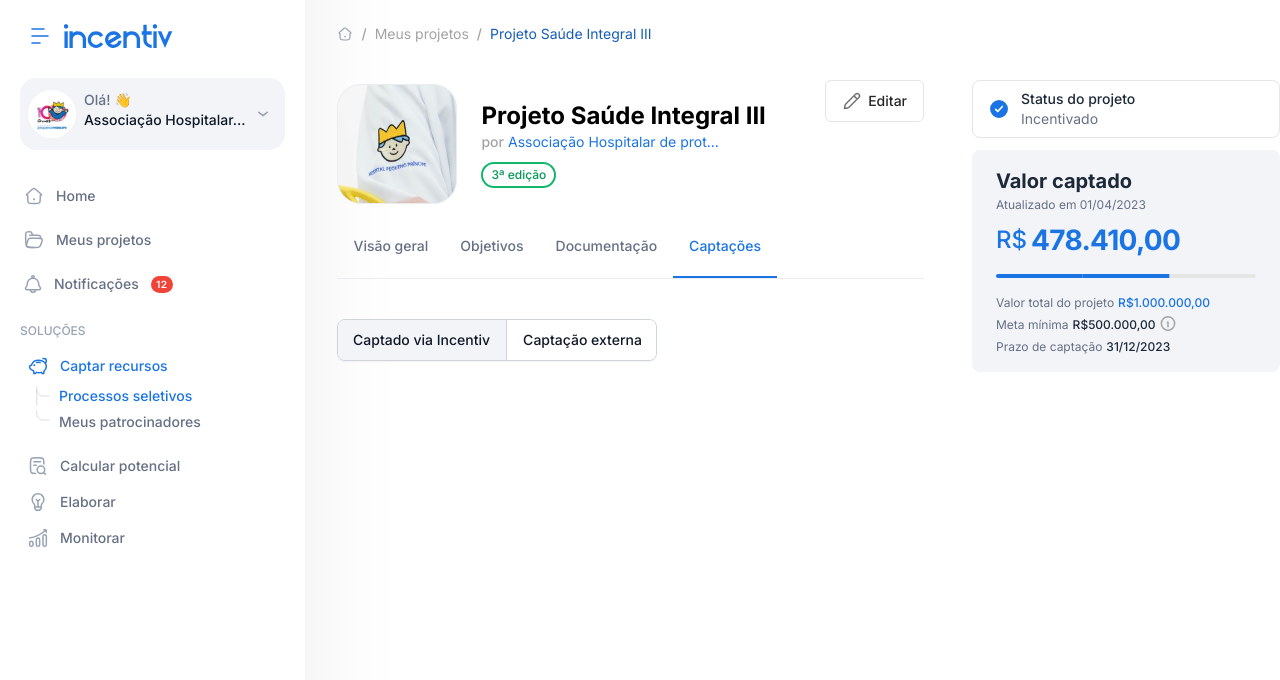
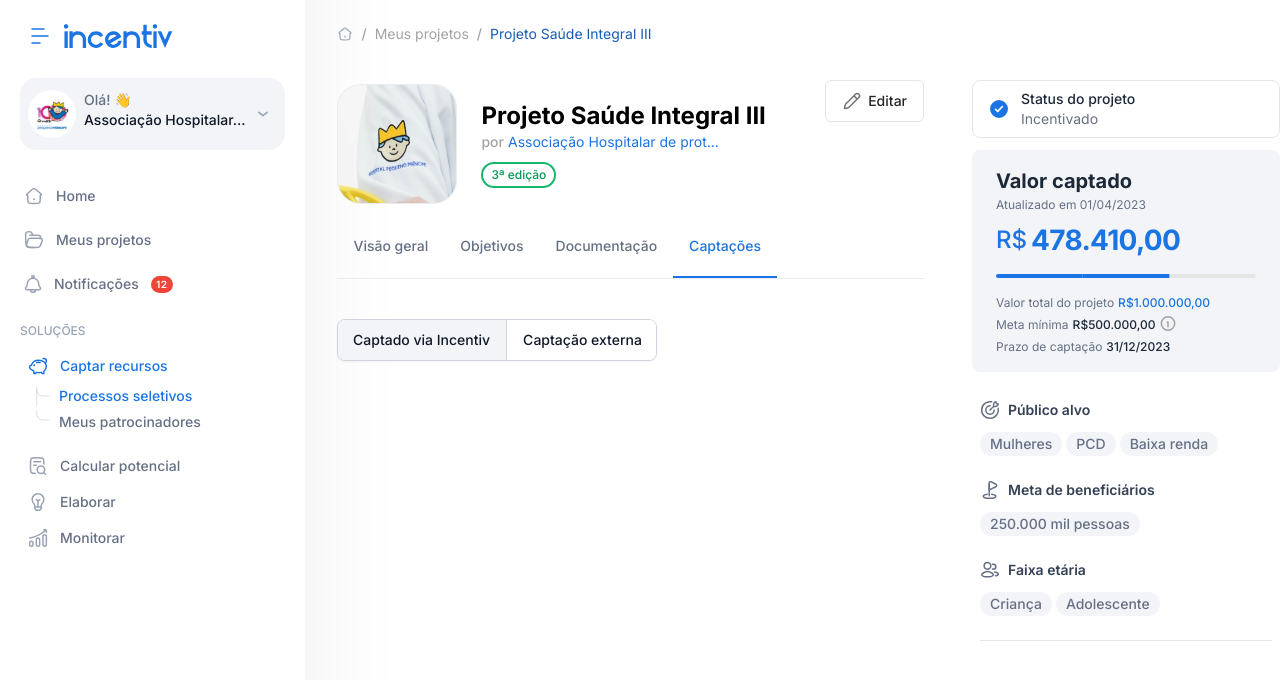
Before and after one commit to tascintra/incentiv-ds, a Next.js app: page /tela3 in a window 1280 px wide. Shown: the top 680 px of the page. Built offline with nearby package versions, Linux system fonts and the light colour scheme.

Commit message:
feat(components): group info target audience organism done

```diff
--- a/src/@types/types.ts
+++ b/src/@types/types.ts
@@ -6,7 +6,7 @@
 }
 
 export type TextStyles = {
-  fontStyle:
+  fontStyle?:
     | 'xsr'
     | 'xsm'
     | 'smr'
--- /dev/null
+++ b/src/assets/icon/GolfHole.tsx
@@ -0,0 +1,24 @@
+import React from 'react'
+
+interface GolfHoleProps extends React.SVGProps<SVGSVGElement> {}
+
+export default function GolfHole(props: GolfHoleProps) {
+  return (
+    <svg xmlns="http://www.w3.org/2000/svg" width="20" height="20" fill="none">
+      <path
+        fill="#667085"
+        d="M9.917 3.75a.75.75 0 0 0-1.5 0h1.5Zm-1.5 12.083a.75.75 0 0 0 1.5 0h-1.5Zm0-12.083v12.083h1.5V3.75h-1.5Z"
+      />
+      <path
+        stroke="#667085"
+        strokeLinecap="round"
+        strokeWidth="1.5"
+        d="M7.083 14.167c-2.207.33-3.75 1.143-3.75 2.022 0 1.184 2.799 2.144 6.25 2.144 3.452 0 6.25-.96 6.25-2.144 0-.934-1.739-1.728-4.166-2.022"
+      />
+      <path
+        fill="#667085"
+        d="m12.766 2.62-.33.674.33-.674Zm.745.363-.33.674.33-.674ZM9.167 10h-.75a.75.75 0 0 0 1.079.674L9.165 10Zm4.344-2.119-.33-.674.33.674Zm-1.074-4.587.745.363.657-1.348-.745-.363-.657 1.348Zm.745.363c1.077.526 1.8.88 2.264 1.208.451.317.47.477.47.567h1.5c0-.82-.506-1.371-1.107-1.794-.587-.413-1.442-.828-2.47-1.329l-.657 1.348Zm-3.687 7.017 4.345-2.118-.658-1.349-4.344 2.119.658 1.348Zm4.345-2.118c1.027-.501 1.882-.916 2.47-1.33.6-.422 1.107-.974 1.107-1.794h-1.5c0 .09-.02.25-.471.568-.465.327-1.187.682-2.264 1.207l.657 1.349ZM8.416 4.858V10h1.5V4.858h-1.5Zm4.677-2.912c-.785-.383-1.45-.71-1.992-.881-.554-.176-1.17-.254-1.743.102l.792 1.274c.016-.01.097-.073.498.054.412.13.958.394 1.788.799l.657-1.348ZM9.917 4.858c0-.921.002-1.526.065-1.951.062-.413.154-.456.17-.466l-.793-1.274c-.573.357-.775.945-.86 1.519-.084.562-.082 1.301-.082 2.172h1.5Z"
+      />
+    </svg>
+  )
+}
--- /dev/null
+++ b/src/assets/icon/Target.tsx
@@ -0,0 +1,26 @@
+interface TargetProps extends React.SVGProps<SVGSVGElement> {}
+
+export default function Target(props: TargetProps) {
+  return (
+    <svg xmlns="http://www.w3.org/2000/svg" width="20" height="20" fill="none">
+      <g
+        stroke="#667085"
+        strokeLinecap="round"
+        strokeWidth="1.5"
+        clipPath="url(#a)"
+      >
+        <path d="M14.167 10A4.167 4.167 0 1 1 10 5.833" />
+        <path d="M11.667 1.833a8.333 8.333 0 1 0 6.5 6.5" />
+        <path
+          strokeLinejoin="round"
+          d="M13.836 6.164 10 10m3.836-3.836-.27-1.038c-.206-.786.075-1.693.724-2.343l.958-.958c.255-.255.65-.192.73.117l.431 1.649 1.65.43c.308.08.371.476.116.73l-.958.958c-.65.65-1.557.931-2.343.726l-1.038-.271Z"
+        />
+      </g>
+      <defs>
+        <clipPath id="a">
+          <path fill="#fff" d="M0 0h20v20H0z" />
+        </clipPath>
+      </defs>
+    </svg>
+  )
+}
--- /dev/null
+++ b/src/assets/icon/UserMultiple.tsx
@@ -0,0 +1,41 @@
+import React from 'react'
+
+interface UserMultiple extends React.SVGProps<SVGSVGElement> {}
+
+export default function UserMultiple(props: UserMultiple) {
+  return (
+    <svg
+      xmlns="http://www.w3.org/2000/svg"
+      width="20"
+      height="20"
+      fill="none"
+      {...props}
+    >
+      <path
+        stroke="#667085"
+        strokeLinecap="round"
+        strokeLinejoin="round"
+        strokeWidth="1.5"
+        d="M15.42 15.833h.368c.863 0 1.549-.393 2.164-.942 1.565-1.396-2.113-2.808-3.369-2.808"
+      />
+      <path
+        stroke="#667085"
+        strokeLinecap="round"
+        strokeWidth="1.5"
+        d="M12.5 4.224c.19-.038.386-.057.587-.057 1.517 0 2.746 1.119 2.746 2.5 0 1.38-1.23 2.5-2.746 2.5-.201 0-.398-.02-.587-.058"
+      />
+      <path
+        stroke="#667085"
+        strokeLinecap="round"
+        strokeLinejoin="round"
+        strokeWidth="1.5"
+        d="M3.986 12.593c-.917.526-3.322 1.601-1.857 2.947.715.657 1.512 1.127 2.513 1.127h5.716c1.002 0 1.798-.47 2.513-1.128 1.465-1.345-.94-2.42-1.856-2.946a7.133 7.133 0 0 0-7.03 0Z"
+      />
+      <path
+        stroke="#667085"
+        strokeWidth="1.5"
+        d="M10.833 5.833a3.333 3.333 0 1 1-6.666 0 3.333 3.333 0 0 1 6.666 0Z"
+      />
+    </svg>
+  )
+}
--- a/src/components/atoms/Text.tsx
+++ b/src/components/atoms/Text.tsx
@@ -16,7 +16,7 @@
 }
 
 export default function Text({
-  fontStyle,
+  fontStyle='smm',
   children,
   className,
   as = 'p',
--- /dev/null
+++ b/src/components/molecules/GroupTargetTitle.tsx
@@ -0,0 +1,23 @@
+import Text from '@/components/atoms/Text'
+
+interface GroupTargetTitleProps
+  extends React.DetailedHTMLProps<
+    React.HTMLAttributes<HTMLDivElement>,
+    HTMLDivElement
+  > {
+  iconLeft: React.ReactNode
+}
+
+export default function GroupTargetTitle({
+  children,
+  iconLeft,
+}: GroupTargetTitleProps) {
+  return (
+    <div className="flex gap-2">
+      {iconLeft}
+      <Text fontStyle="sms" className="text-gray-700">
+        {children}
+      </Text>
+    </div>
+  )
+}
--- /dev/null
+++ b/src/components/organisms/GroupInfoTargetAudience.tsx
@@ -0,0 +1,43 @@
+import Target from '@/assets/icon/Target'
+import UserMultiple from '@/assets/icon/UserMultiple'
+import GolfHole from '@/assets/icon/GolfHole'
+import Tag from '@/components/organisms/Tag'
+import GroupTargetTitle from '@/components/molecules/GroupTargetTitle'
+
+export default function GroupInfoTargetAudience() {
+  return (
+    <div className="flex flex-col gap-6">
+      <div className="flex flex-col gap-3">
+        <GroupTargetTitle iconLeft={<Target />}>Público alvo</GroupTargetTitle>
+        <div className="flex gap-1">
+          <Tag fontStyle="smm" className="px-[0.625rem]" text="Mulheres" />
+          <Tag fontStyle="smm" className="px-[0.625rem]" text="PCD" />
+          <Tag fontStyle="smm" className="px-[0.625rem]" text="Baixa renda" />
+        </div>
+      </div>
+
+      <div className="flex flex-col gap-3">
+        <GroupTargetTitle iconLeft={<GolfHole />}>
+          Meta de beneficiários
+        </GroupTargetTitle>
+        <div className="flex gap-1">
+          <Tag
+            fontStyle="smm"
+            className="px-[0.625rem]"
+            text="250.000 mil pessoas"
+          />
+        </div>
+      </div>
+
+      <div className="flex flex-col gap-3">
+        <GroupTargetTitle iconLeft={<UserMultiple />}>
+          Faixa etária
+        </GroupTargetTitle>
+        <div className="flex gap-1">
+          <Tag fontStyle="smm" className="px-[0.625rem]" text="Criança" />
+          <Tag fontStyle="smm" className="px-[0.625rem]" text="Adolescente" />
+        </div>
+      </div>
+    </div>
+  )
+}
--- /dev/null
+++ b/src/components/organisms/GroupInfos.tsx
@@ -0,0 +1,13 @@
+import React from 'react'
+import GroupInfoTargetAudience from '@/components/organisms/GroupInfoTargetAudience'
+
+type Props = {}
+
+export default function GroupInfos({}: Props) {
+  return (
+    <div className="flex flex-col px-2 pb-2 pt-4">
+      <GroupInfoTargetAudience />
+      <span className="mt-6 w-full border-b border-neutral-200" />
+    </div>
+  )
+}
--- a/src/components/organisms/ShowcaseSidebar.tsx
+++ b/src/components/organisms/ShowcaseSidebar.tsx
@@ -1,13 +1,13 @@
 import ProjectStatusCard from '@/components/organisms/ProjectStatusCard'
 import CardDash from '@/components/organisms/CardDash'
+import GroupInfos from '@/components/organisms/GroupInfos'
 
-interface Props {}
-
-export default function ShowcaseSidebar({}: Props) {
+export default function ShowcaseSidebar() {
   return (
     <div className="mt-20 flex w-full min-w-[308px] flex-col gap-3">
       <ProjectStatusCard />
       <CardDash />
+      <GroupInfos />
     </div>
   )
 }
--- a/src/components/organisms/Tag.tsx
+++ b/src/components/organisms/Tag.tsx
@@ -1,8 +1,9 @@
+import clsx from 'clsx'
+import Heart from '@/assets/icon/Heart'
+import { TextStyles } from '@/@types/types'
 import Text from '@/components/atoms/Text'
-import Heart from '@/assets/icon/Heart'
-import clsx from 'clsx'
 
-interface TagProps
+interface ITag
   extends React.DetailedHTMLProps<
     React.HTMLAttributes<HTMLDivElement>,
     HTMLDivElement
@@ -11,11 +12,18 @@
   text: string
 }
 
+type TagProps = ITag & TextStyles
+
 const tagIcons = {
   heart: <Heart />,
 }
 
-export default function Tag({ className, icon, text }: TagProps) {
+export default function Tag({
+  className,
+  icon,
+  text,
+  fontStyle = 'xsr',
+}: TagProps) {
   return (
     <div
       className={clsx(
@@ -24,7 +32,7 @@
       )}
     >
       {icon && tagIcons[icon]}
-      <Text fontStyle="xsr" className="text-gray-500">
+      <Text fontStyle={fontStyle} className="text-gray-500">
         {text}
       </Text>
     </div>
```
